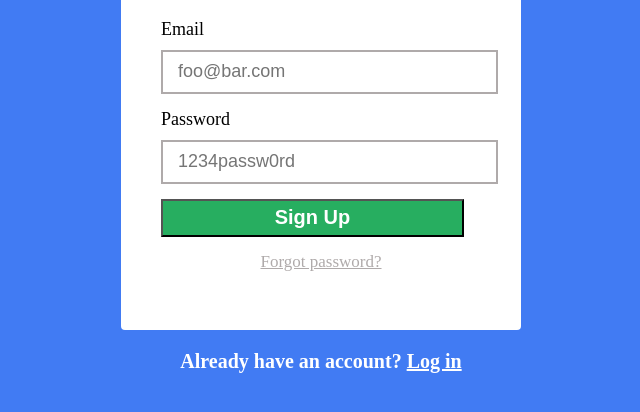
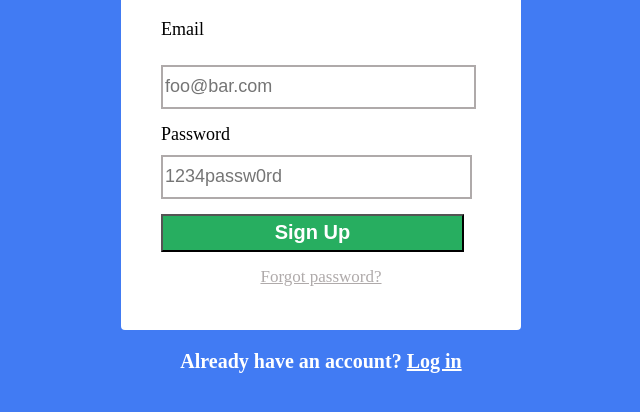
Before and after one commit to wperez185/Analog-Sea, a plain HTML site: page index.html in a window 1280 px wide. Shown: the part 170-582 px from the top of the page, without its empty margins (319-959 px from the left). Drawn offline with Linux system fonts and the light colour scheme.

Commit message:
Made changes to make style better

```diff
--- a/css/main.css
+++ b/css/main.css
@@ -49,14 +49,13 @@ button:hover {
 }
 button.signupbtn, input {
   width: 303px;
-  padding-left: 15px;
-  padding-right: 15px;
 }
 input#email {
-  margin-bottom: 15px;
+  margin: 15px auto;
   height: 38px;
   font-size: 18px;
   border: 2px solid #afaaaa;
+  width: 96%;
 }
 input#password {
   border: 2px solid #afaaaa;
```
